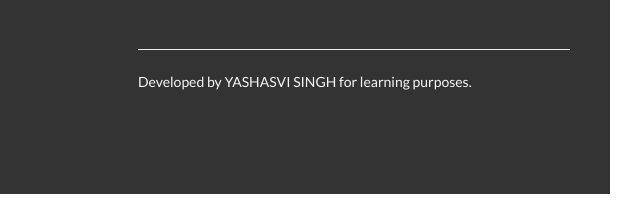
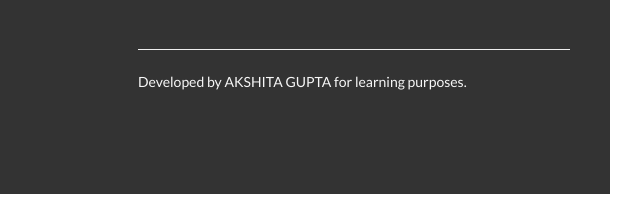
Before and after one commit to akshitagupta20/Green-Travel, a website: page index.html in a window 1280 px wide. Shown: the part 5862-6083 px from the top of the page, 640-1280 px from the left. Drawn offline with Linux system fonts and the light colour scheme.

Commit message:
Update index.html

```diff
--- a/index.html
+++ b/index.html
@@ -379,7 +379,7 @@
                 </div>
                 <div class="col-1-of-2">
                     <p class="footer__copyright">
-                        Developed by <a href="#" class="footer__link">Yashasvi Singh</a> for learning purposes.
+                        Developed by <a href="#" class="footer__link">Akshita Gupta</a> for learning purposes.
                     </p>
                 </div>
             </div>
```
